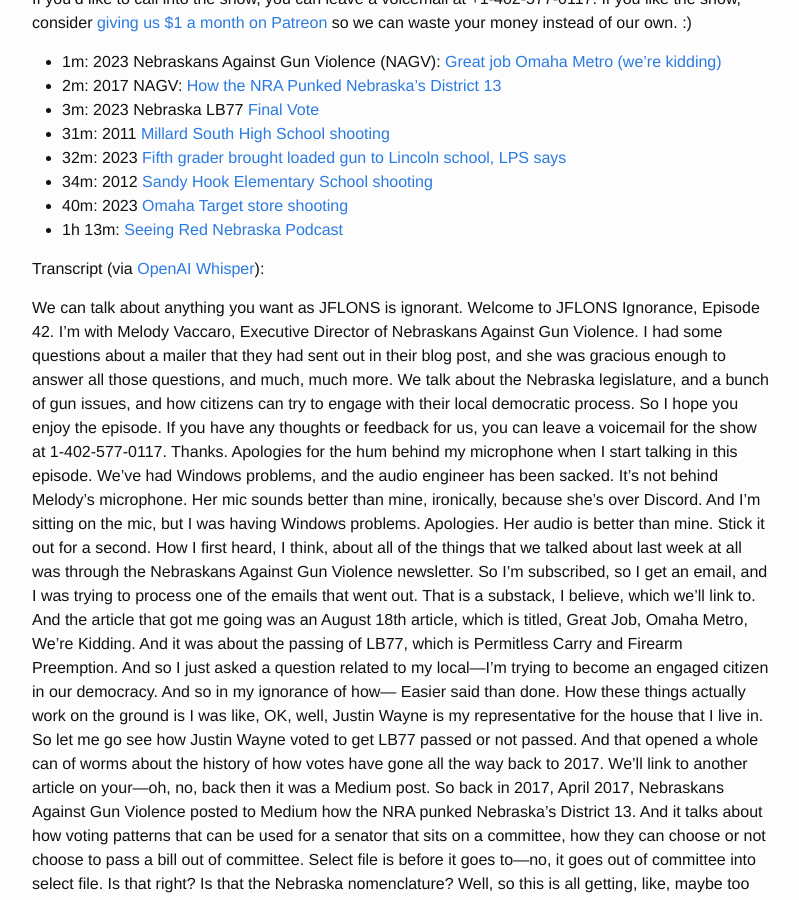
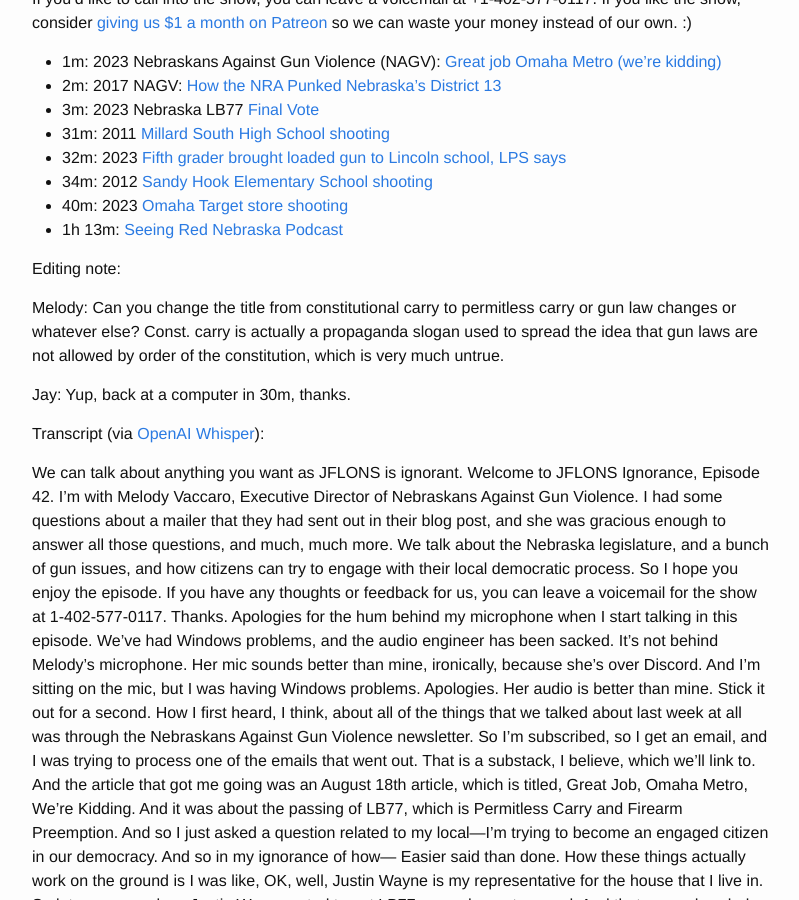
Before and after one commit to jhannah/jayflaunts, a Jekyll site: the page built from _posts/2023-08-29-vaccaro1.md, in a window 1280 px wide and 900 px high, scrolled down 381 px. Shown: the whole window, without its empty margins (238-1037 px from the left). Built offline with Jekyll 4.4.1, drawn with Linux system fonts in a browser that asks for light colours.

Commit message:
Editing note

```diff
--- a/_posts/2023-08-29-vaccaro1.md
+++ b/_posts/2023-08-29-vaccaro1.md
@@ -28,6 +28,15 @@
 * 34m: 2012 [Sandy Hook Elementary School shooting](https://en.wikipedia.org/wiki/Sandy_Hook_Elementary_School_shooting)
 * 40m: 2023 [Omaha Target store shooting](https://www.wowt.com/2023/02/03/omaha-target-shooting-police-detail-timeline-events/)
 * 1h 13m: [Seeing Red Nebraska Podcast](https://seeingrednebraska.com/category/the-pod/)
+
+Editing note:
+
+Melody: Can you change the title from constitutional carry to permitless carry
+or gun law changes or whatever else? Const. carry is actually a propaganda
+slogan used to spread the idea that gun laws are not allowed by order of the
+constitution, which is very much untrue.
+
+Jay: Yup, back at a computer in 30m, thanks.
 
 Transcript (via [OpenAI Whisper](https://platform.openai.com/docs/tutorials/meeting-minutes)):
 
```
